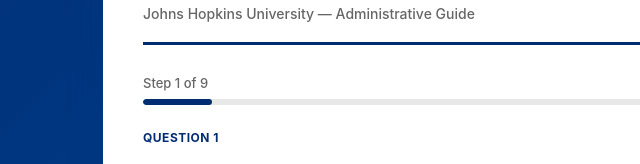
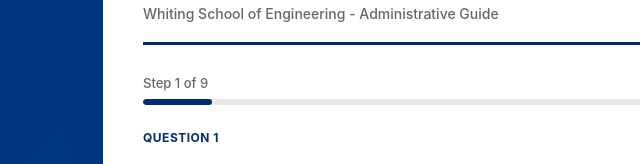
Before and after one commit to aubrey-po/Interactive-Decision-Tree-for-AP, a plain HTML site: page index.html in a window 1280 px wide. Shown: the part 277-441 px from the top of the page, 187-827 px from the left. Drawn offline with Linux system fonts and the light colour scheme.

Commit message:
Update subtitle to Whiting School of Engineering - Administrative Guide

```diff
--- a/index.html
+++ b/index.html
@@ -267,7 +267,7 @@
     <div class="container">
         <div class="header">
             <h1>Initiating Faculty Appointments and Promotions</h1>
-            <p class="subtitle">Johns Hopkins University — Administrative Guide</p>
+            <p class="subtitle">Whiting School of Engineering - Administrative Guide</p>
         </div>
 
         <div id="progress" class="progress hidden">
```
